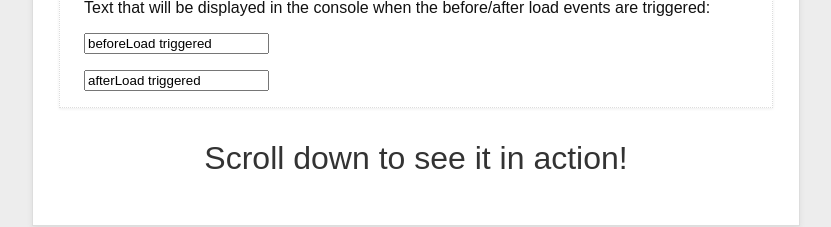
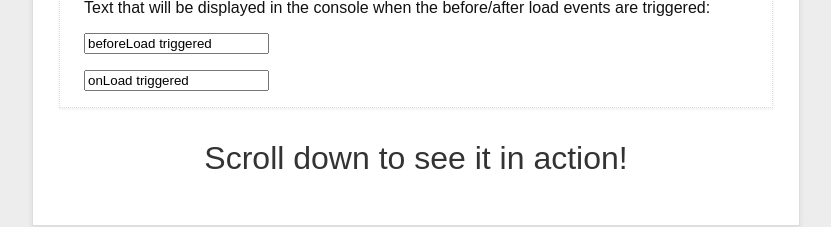
Before and after one commit to Aljullu/react-lazy-load-image-component-demo, a React app: page / in a window 1280 px wide. Shown: the part 588-815 px from the top of the page, without its empty margins (224-1055 px from the left). Built offline with nearby package versions, Linux system fonts and the light colour scheme.

Commit message:
Update to 1.6.0

```diff
--- a/package.json
+++ b/package.json
@@ -12,7 +12,7 @@
     "prop-types": "^15.6.1",
     "react": "^17.0.0",
     "react-dom": "^17.0.0",
-    "react-lazy-load-image-component": "^1.5.1"
+    "react-lazy-load-image-component": "^1.6.0"
   },
   "devDependencies": {
     "@babel/core": "^7.12.9",
@@ -32,11 +32,10 @@
     "karma-mocha-reporter": "^2.2.2",
     "karma-phantomjs-launcher": "^1.0.2",
     "karma-sourcemap-loader": "^0.3.7",
-    "karma-webpack": "^2.0.2",
+    "karma-webpack": "^5.0.0",
     "mocha": "^3.2.0",
     "path": "^0.12.7",
     "phantomjs-polyfill": "^0.0.2",
-    "react-addons-test-utils": "^15.6.2",
     "sinon": "^5.0.0-next.3",
     "sinon-stub-promise": "^4.0.0",
     "style-loader": "^2.0.0",
--- a/src/components/App/App.jsx
+++ b/src/components/App/App.jsx
@@ -13,7 +13,7 @@ export default class App extends React.Component {
     super();
 
     this.state = {
-      afterLoadText: 'afterLoad triggered',
+      onLoadText: 'onLoad triggered',
       beforeLoadText: 'beforeLoad triggered',
       direction: 'vertical',
       containerWithOverflow: false,
@@ -48,7 +48,7 @@ export default class App extends React.Component {
   }
 
   render() {
-    const {afterLoadText, beforeLoadText, direction,
+    const {onLoadText, beforeLoadText, direction,
       effect, showLowResImages, threshold, containerWithOverflow} = this.state;
 
     return (
@@ -149,15 +149,15 @@ export default class App extends React.Component {
               <label>
                 <input className="app-controls-text"
                   type="text"
-                  onChange={this.onChangeText('afterLoadText')}
-                  value={afterLoadText} />
+                  onChange={this.onChangeText('onLoadText')}
+                  value={onLoadText} />
               </label>
             </p>
           </fieldset>
           <p className="app-scroll">Scroll down to see it in action!</p>
         </form>
         <Gallery
-          afterLoadText={afterLoadText}
+          onLoadText={onLoadText}
           beforeLoadText={beforeLoadText}
           containerWithOverflow={containerWithOverflow}
           direction={direction}
--- a/src/components/Gallery/Gallery.jsx
+++ b/src/components/Gallery/Gallery.jsx
@@ -20,7 +20,7 @@ export class Gallery extends React.Component {
   }
 
   render() {
-    const {afterLoadText, beforeLoadText, effect, direction,
+    const {onLoadText, beforeLoadText, effect, direction,
       scrollPosition, showLowResImages, threshold, containerWithOverflow
     } = this.props;
     const photos = getPhotos();
@@ -30,7 +30,7 @@ export class Gallery extends React.Component {
         {photos.map((photo) =>
           <LazyLoadImage
             alt={photo.src}
-            afterLoad={() => console.log(afterLoadText)}
+            onLoad={() => console.log(onLoadText)}
             beforeLoad={() => console.log(beforeLoadText)}
             className="gallery-img"
             effect={effect}
@@ -53,7 +53,7 @@ Gallery.defaultProps = {
 };
 
 Gallery.propTypes = {
-  afterLoadText: PropTypes.string.isRequired,
+  onLoadText: PropTypes.string.isRequired,
   beforeLoadText: PropTypes.string.isRequired,
   direction: PropTypes.oneOf([
     'horizontal', 'vertical']).isRequired,
```
